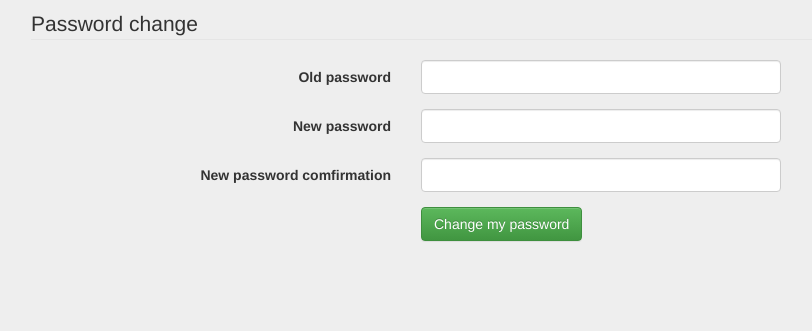
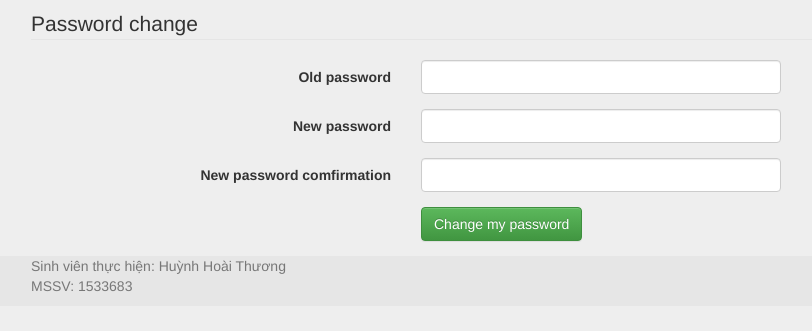
Before and after one commit to 1533683/streaming_control, a Django app: page /accounts/password/ in a window 1280 px wide. Shown: the part 51-382 px from the top of the page, without its empty margins (39-851 px from the left). Run offline with Django 3.2, Linux system fonts and the light colour scheme; the visitor is signed in with stand-in values (Sample User, id 1); some libraries are stand-ins or nearby versions.

Commit message:
add footer

```diff
--- a/templates/base.html
+++ b/templates/base.html
@@ -32,4 +32,12 @@
         <div class="container">
         </div>
     </body>
+    <footer class="footer" style="background-color: #E6E6E6">
+      <div class="container">
+        <p class="text-muted">Sinh viên thực hiện: Huỳnh Hoài Thương
+          <br/>
+          MSSV: 1533683
+        </p>
+      </div>
+    </footer>
 </html>
```
